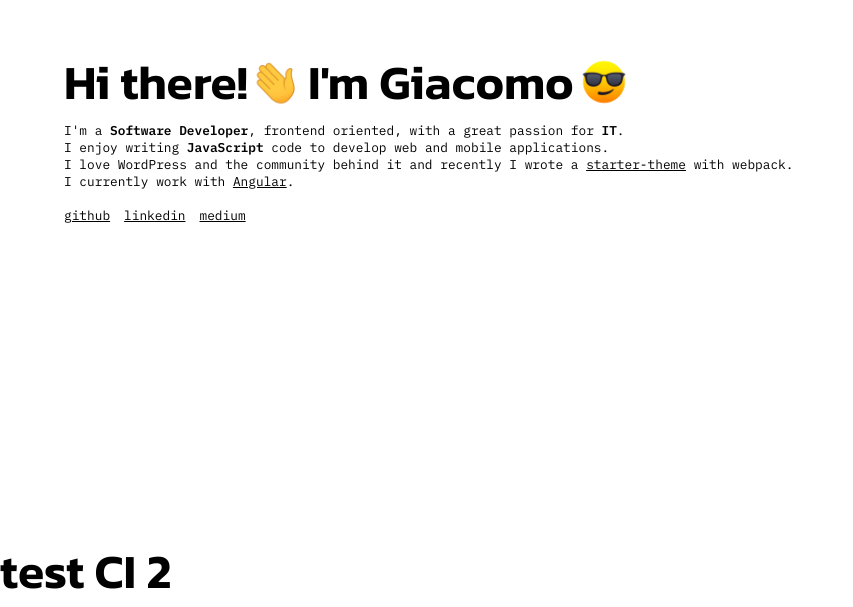
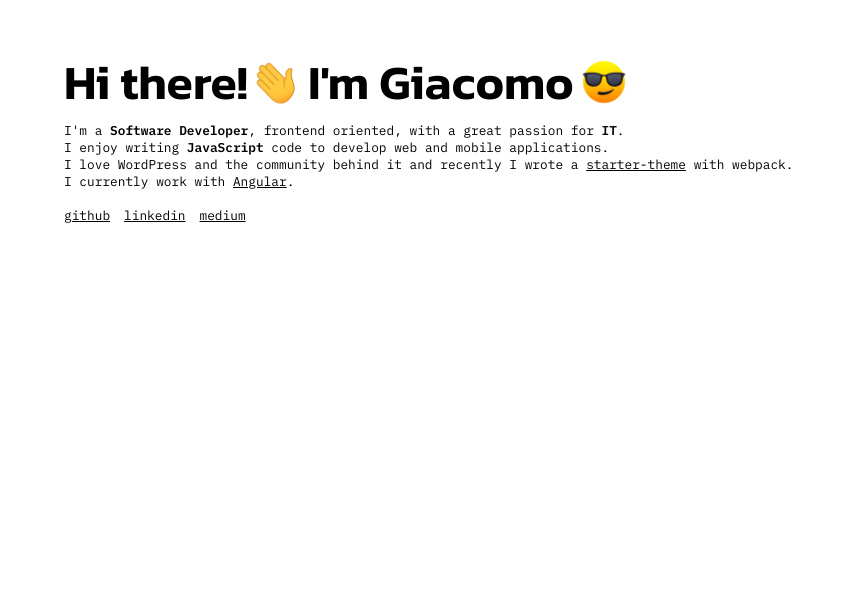
Before and after one commit to jackcoral89/gcwebproject, a plain HTML site: page index.html in a window 1280 px wide. Shown: the part 254-861 px from the top of the page, without its empty margins (0-853 px from the left). After the commit the page ends 800 px from the top, so only its background shows below. Drawn offline with nearby package versions, Linux system fonts and the light colour scheme; files that its build step writes are made by us from their sources.

Commit message:
remove test CI string

```diff
--- a/index.html
+++ b/index.html
@@ -35,8 +35,6 @@
 		</div>
 	</div>
 
-	<h1>test CI 2</h1>
-
 </body>
 
 </html>
```
Also changed, not shown: .github/workflows/main.yml.
